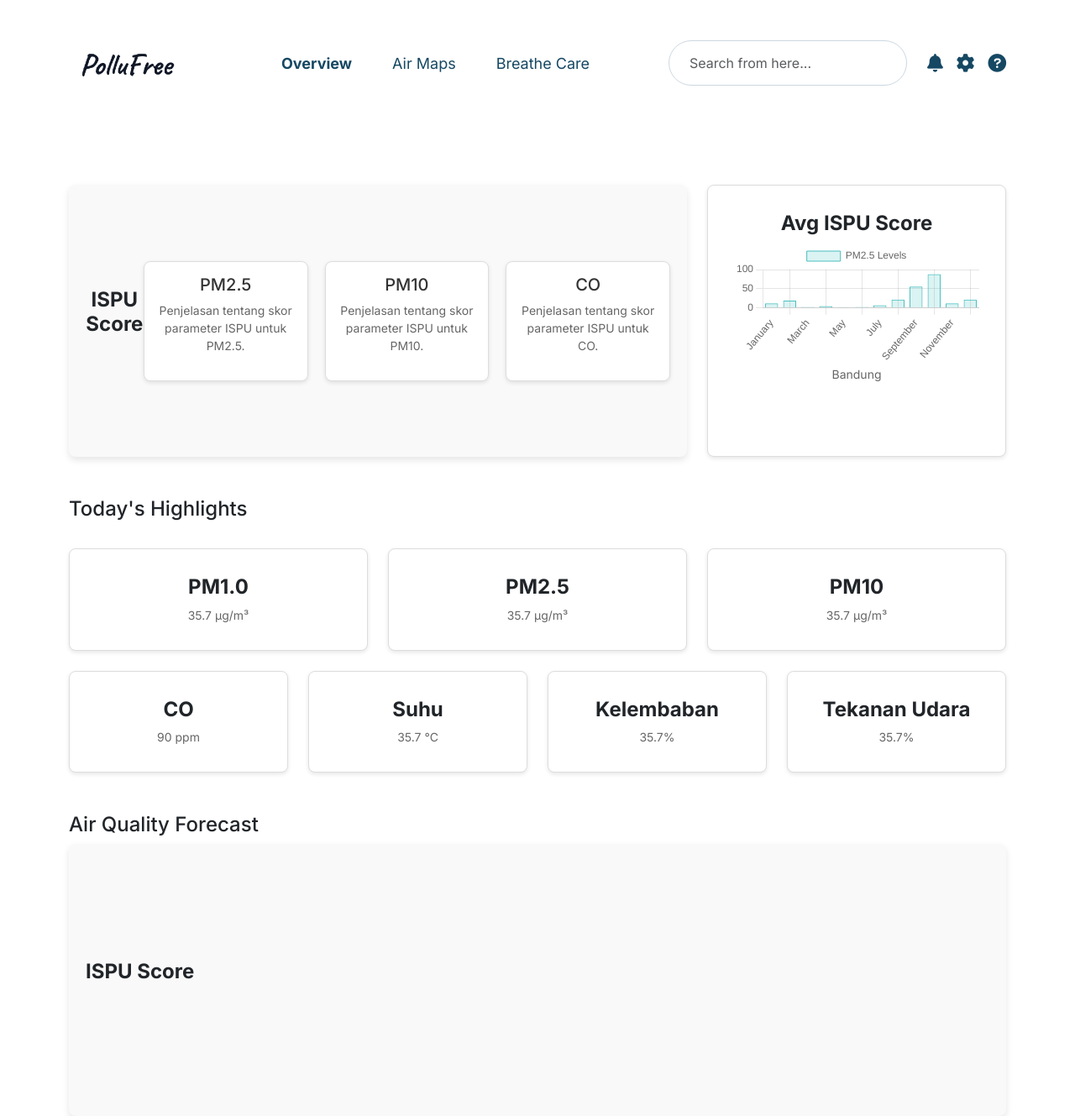
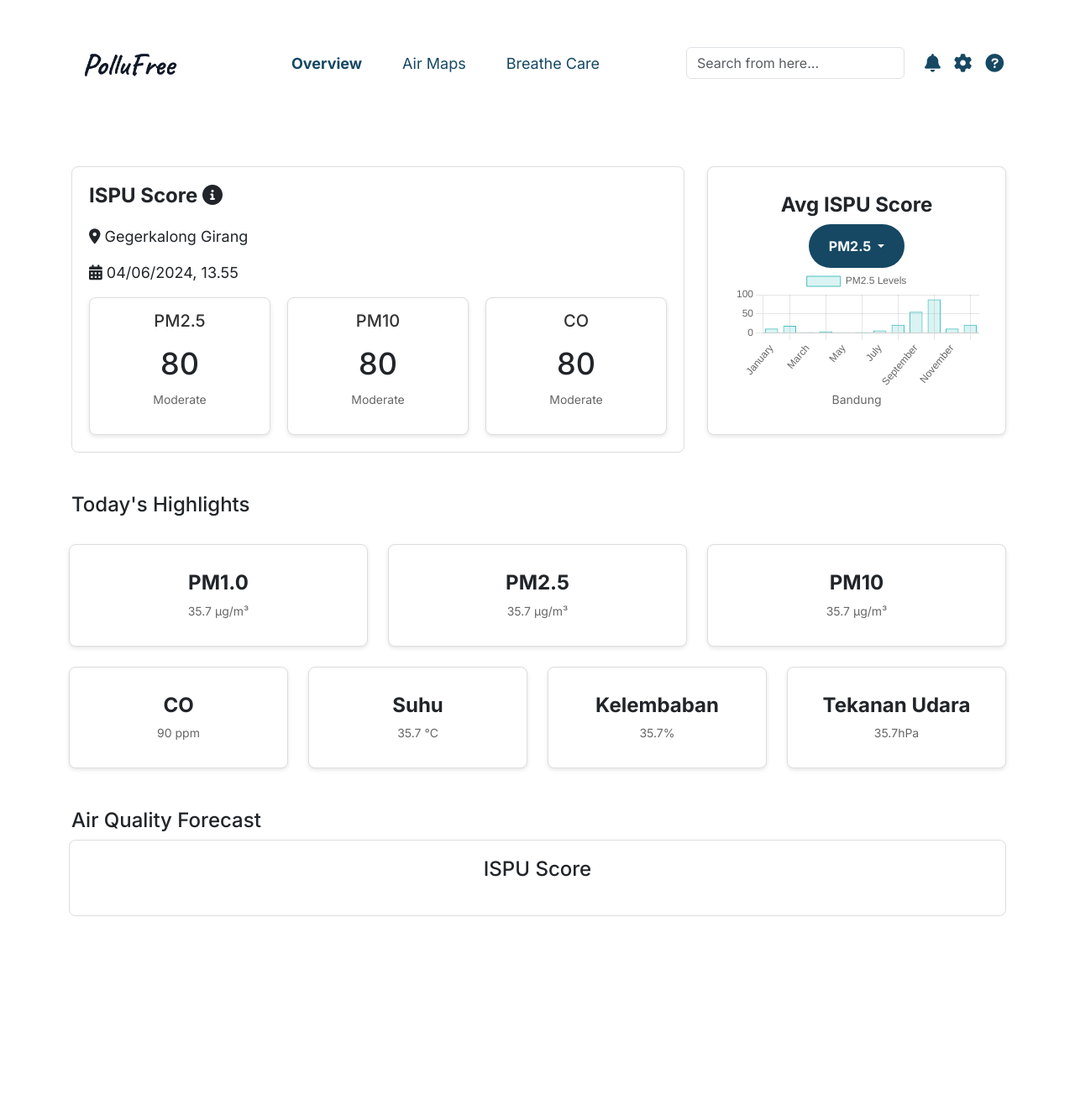
Before and after one commit to crypter70/AQMS, a Laravel app: page / in a window 1280 px wide. Shown: the whole page at 84% size. After the commit the page ends 1091 px from the top, so only its background shows below. Run offline with Laravel 10, Linux system fonts and the light colour scheme.

Commit message:
Update FE

```diff
--- a/public/style/style.css
+++ b/public/style/style.css
@@ -22,110 +22,12 @@ a {
     text-decoration: none;
 }
 
-.mb-10 {
-    margin-bottom: 10px;
-}
-
-.mb-16 {
-    margin-bottom: 16px;
-}
-
-.mb-30 {
-    margin-bottom: 30px;
-}
-
-.mb-50 {
-    margin-bottom: 50px;
-}
-
-.mb-70 {
-    margin-bottom: 70px;
-}
-        .section-title {
-            margin-bottom: 2rem;
-            font-size: 2rem;
-            font-weight: bold;
-            text-align: center;
-        }
-        .custom-section {
-            height: 324px;
-            background-color: #f8f9fa;
-            display: flex;
-            align-items: center;
-            text-align: left;
-            border-radius: 10px;
-            box-shadow: 0 4px 8px rgba(0, 0, 0, 0.1);
-            padding-left: 1rem;
-        }
-        .no-margin-top {
-            margin-top: 0 !important;
-        }
-        .card {
-            height: 100%;
-        }
-
-.jumbo-header {
-    font-weight: var(--fwextrabold);
-    color: var(--navy);
-    font-size: 48px;
-}
-
-.big-header {
-    font-weight: var(--fwbold);
-    color: var(--navy);
-    font-size: 28px;
-}
-
-.small-header {
-    font-weight: var(--fwbold);
-    color: var(--navy);
-    font-size: 18px;
-}
-
-.paragraph {
-    line-height: 36px;
-    color: var(--gray);
-    font-size: 18px;
-}
-
-.paragraph2 {
-    color: var(--navy);
-    font-weight: var(--fwregular);
-    font-size: 16px;
-}
-
-input.form-control {
-    padding: 14px 24px 14px 24px;
-    border-radius: 50px;
-    border: 1px solid var(--softgray2);
-
-}
-
-.medium-header {
-    color: var(--navy);
-    font-size: 16px;
-    font-weight: var(--fwbold);
-}
-
-.small-paragraph {
-    color: var(--gray);
-    font-size: 14px;
-    font-weight: var(--fwsemibold);
-}
-
-.extra-small-paragraph {
-    color: var(--gray);
-    font-size: 10px;
-    font-weight: var(--fwregular);
-}
-
-
 .btn-secondary {
     padding: 14px 24px 14px 24px;
     border-radius: 50px;
     border: 0;
-    background: var(--softgray);
-    color: var(--navy);
+    background: var(--navy);
+    color: var(--white);
     font-weight: var(--fwbold);
 }
 
@@ -180,16 +82,60 @@ input.form-control {
     color: var(--navy);
 }
 
+.container {
+    width: 100%;
+    padding-right: 15px;
+    padding-left: 15px;
+    margin-right: auto;
+    margin-left: auto;
+}
+
+.mt-5 {
+    margin-top: 3rem !important;
+}
+
+.row {
+    display: flex;
+    flex-wrap: wrap;
+    margin-right: -15px;
+    margin-left: -15px;
+}
+
+.col-lg-8 {
+    position: relative;
+    width: 100%;
+    padding-right: 15px;
+    padding-left: 15px;
+    flex: 0 0 66.66667%;
+    max-width: 66.66667%;
+}
+
+.ispu-score {
+    padding: 20px;
+    background-color: #fff;
+    border: 1px solid #ddd;
+    border-radius: 8px;
+    height: 100%;
+}
 .custom-section {
     padding: 20px;
-    background-color: #f9f9f9;
+    background-color: #fff;
+    border: 1px solid #ddd;
     border-radius: 8px;
 }
+
 
 .section-title {
     font-size: 24px;
     margin-bottom: 20px;
-    text-align: center; /* Optional: Center the title */
+    text-align: center;
+}
+
+.section-title-ispu {
+    font-size: 24px;
+    margin-bottom: 20px;
+    text-align:left;
+    font-weight: var(--fwbold);
 }
 
 .card-container {
@@ -206,6 +152,9 @@ input.form-control {
     flex: 1;
     text-align: center;
     box-shadow: 0 2px 5px rgba(0, 0, 0, 0.1);
+    display: flex;
+    flex-direction: column;
+    justify-content: center;
 }
 
 .card h3 {
@@ -214,6 +163,11 @@ input.form-control {
     color: #333;
 }
 
+.card h2 {
+    font-size: 36px;
+    margin: 10px 0;
+}
+
 .card p {
     font-size: 14px;
     color: #666;
--- a/resources/views/components/navbar.blade.php
+++ b/resources/views/components/navbar.blade.php
@@ -11,22 +11,22 @@
             <div class="collapse navbar-collapse" id="navbarSupportedContent">
                 <ul class="navbar-nav mx-auto mb-2 mb-lg-0">
                     <li class="nav-item">
-                        <a class="nav-link active" aria-current="page" href="#">Overview</a>
+                        <a class="nav-link active" aria-current="page" href="/">Overview</a>
                     </li>
                     <li class="nav-item">
-                        <a class="nav-link" href="#">Air Maps</a>
+                        <a class="nav-link" href="/airmaps">Air Maps</a>
                     </li>
                     <li class="nav-item">
-                        <a class="nav-link" href="#">Breathe Care</a>
+                        <a class="nav-link" href="/breathecare">Breathe Care</a>
                     </li>
                 </ul>
                 <form class="d-flex" role="search">
         <input class="form-control me-2" type="search" placeholder="Search from here..." aria-label="Search">
       </form>
       <div class="nav-icons">
-                    <a href="#" class="nav-icon"><i class="fas fa-bell"></i></a>
-                    <a href="#" class="nav-icon"><i class="fa-solid fa-gear"></i></a>
-                    <a href="#" class="nav-icon"><i class="fa-solid fa-circle-question"></i></a>
+                    <a href="/notification" class="nav-icon"><i class="fas fa-bell"></i></a>
+                    <a href="/settings" class="nav-icon"><i class="fa-solid fa-gear"></i></a>
+                    <a href="/faq" class="nav-icon"><i class="fa-solid fa-circle-question"></i></a>
                 </div>
             </div>
         </div>
--- a/resources/views/overview.blade.php
+++ b/resources/views/overview.blade.php
@@ -14,40 +14,52 @@
 </head>
 
 <body>
-    <style>
-
-    </style>
     @include('components.navbar')
     <section class="container mt-5">
         <div class="row">
             <!-- ISPU Score Section -->
             <div class="col-lg-8">
-    <section class="custom-section">
-        <div>
-            <h2 class="section-title">ISPU Score</h2>
+            <section class="ispu-score">
+            <div>
+            <h2 class="section-title-ispu">ISPU Score  <i class="fa-solid fa-circle-info"></i></h2>
+            <p class="card-text"><i class="fa-solid fa-location-dot"></i><span id="location">   Gegerkalong Girang</p>
+            <p class="card-text"><i class="fa-solid fa-calendar-days"></i><span id="date-time">   04/06/2024<span>, 13.55</span></p>
         </div>
-        <div class="card-container">
+        <div class="card-container mt-3">
             <div class="card">
                 <h3>PM2.5</h3>
-                <p>Penjelasan tentang skor parameter ISPU untuk PM2.5.</p>
+                <h2>80</h2>
+                <p>Moderate</p>
             </div>
             <div class="card">
                 <h3>PM10</h3>
-                <p>Penjelasan tentang skor parameter ISPU untuk PM10.</p>
+                <h2>80</h2>
+                <p>Moderate</p>
             </div>
             <div class="card">
                 <h3>CO</h3>
-                <p>Penjelasan tentang skor parameter ISPU untuk CO.</p>
+                <h2>80</h2>
+                <p>Moderate</p>
             </div>
         </div>
     </section>
-</div>
+    </div>
 
-            <!-- Card Section -->
+            <!-- AVG ISPU Score Section -->
             <div class="col-lg-4">
                 <div class="card">
                     <div class="card-body">
                         <h5 class="card-title">Avg ISPU Score</h5>
+                        <div class="dropdown">
+                            <button class="btn btn-secondary dropdown-toggle" type="button" data-bs-toggle="dropdown" aria-expanded="false">
+                            PM2.5
+                            </button>
+                                <ul class="dropdown-menu">
+                                    <li><a class="dropdown-item" href="#">PM2.5</a></li>
+                                    <li><a class="dropdown-item" href="#">PM10</a></li>
+                                    <li><a class="dropdown-item" href="#">CO</a></li>
+                                </ul>
+                        </div>
                         <canvas id="pm25Chart" width="400" height="200"></canvas>
                         <p class="card-text">Bandung</p>
                     </div>
@@ -118,7 +130,7 @@
                 <div class="card">
                     <div class="card-body">
                         <h5 class="card-title">Tekanan Udara</h5>
-                        <p class="card-text"><span id="pressure-value">35.7</span>%</p>
+                        <p class="card-text"><span id="pressure-value">35.7</span>hPa</p>
                     </div>
                 </div>
             </div>
--- a/routes/web.php
+++ b/routes/web.php
@@ -16,3 +16,7 @@ use Illuminate\Support\Facades\Route;
 Route::get('/', function () {
     return view('overview');
 });
+
+Route::get('/breathecare', function () {
+    return view('breathecare');
+});
```
Also changed, not shown: public/style/breathecare.css (added, +108 -0 lines), resources/views/breathecare.blade.php (+64 -0 lines).
